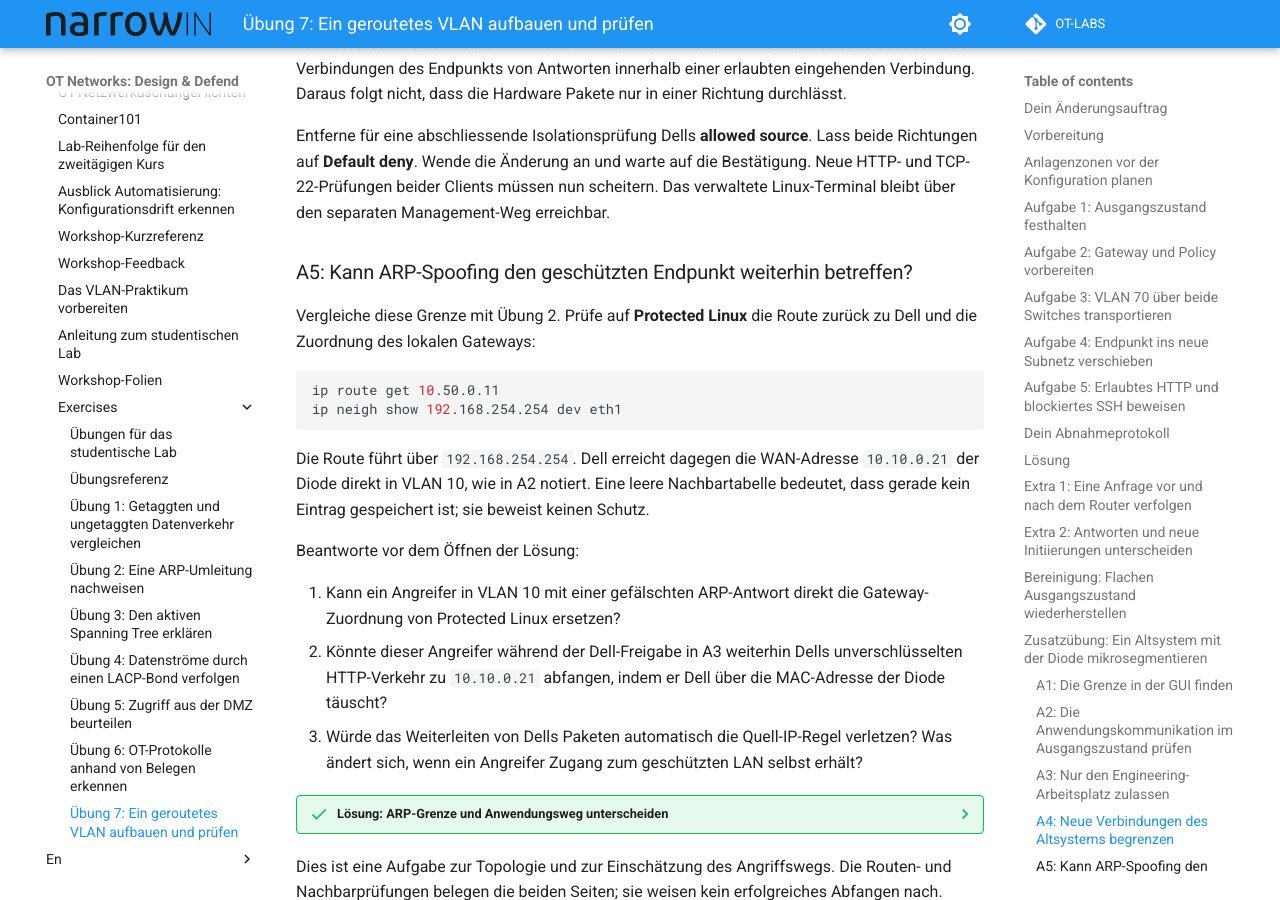
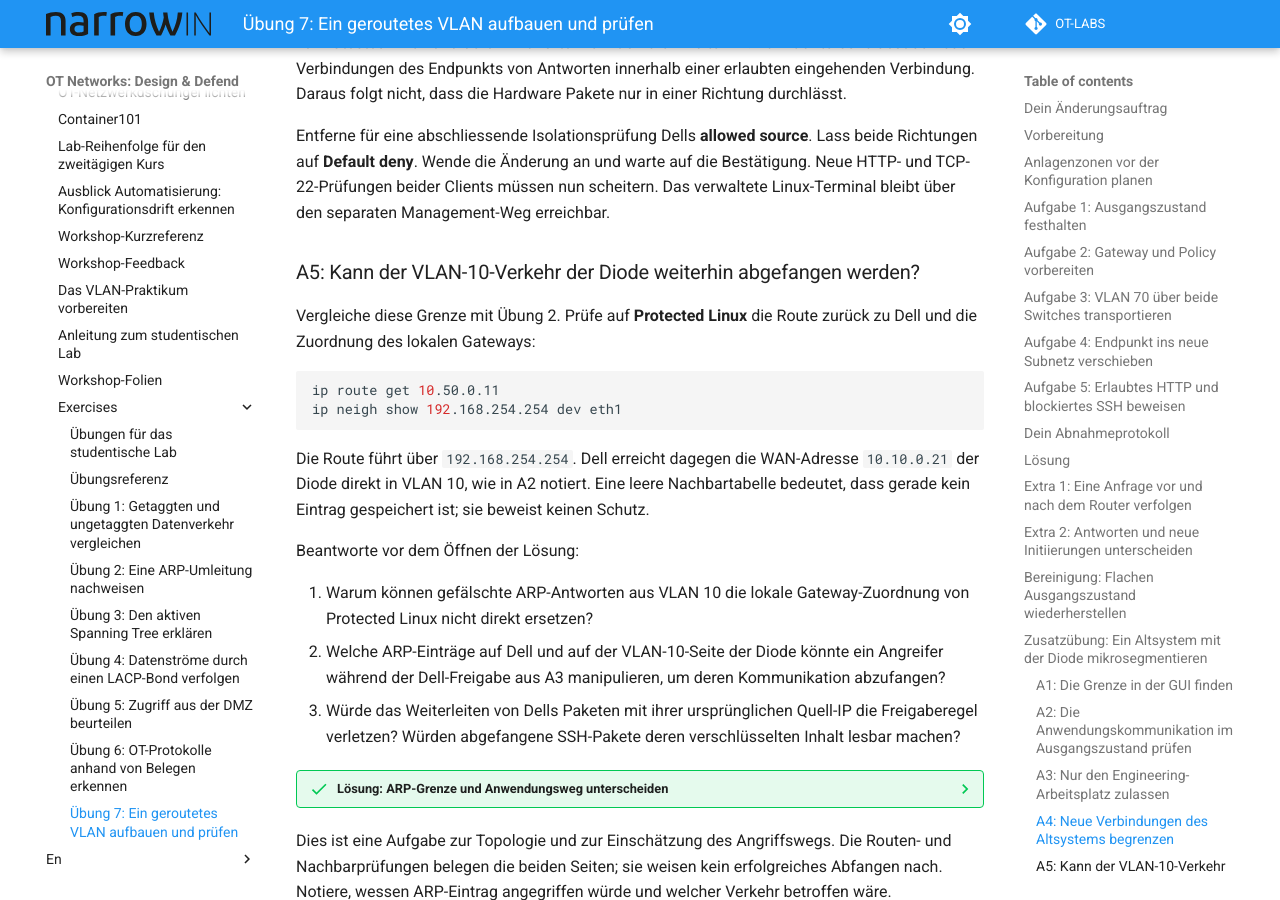
Before and after one commit to narrowin/ot-labs-docs, an MkDocs documentation site: the page built from docs/de/exercises/ex7-segmentation-firewall.md, in a window 1280 px wide and 900 px high, scrolled down 12564 px. Built offline with MkDocs 1.6.1 and Material for MkDocs 9.7.7, drawn with Linux system fonts in a browser that asks for light colours; comment, search, counter and statistics services are not loaded; some of the changed text lies outside the part shown.

Commit message:
docs(labs): focus ARP question on diode WAN traffic
The key remaining exposure is interception on the diode's VLAN 10 side,
even though forged ARP frames cannot reach the protected endpoint's LAN.

Retitle A5 in English and German and name both upstream targets: the
diode's ARP entry for Dell and Dell's entry for the diode. Explain that
relaying the permitted source preserves the IP allowlist match, while
ARP interception does not itself decrypt authenticated SSH. Keep the
existing endpoint route checks and record the clarification and reference.

Verification: both strict documentation builds pass; command blocks are
unchanged and the reader size limit is respected. Checked RFC 4251's
host-key requirement. Staged whitespace checks pass.

Limitations: this is a threat-analysis explanation, not a newly executed
ARP attack. Source changes are not yet published to the live reader.
Separate German proofreading changes remain unstaged.

```diff
--- a/docs/de/exercises/ex7-segmentation-firewall.md
+++ b/docs/de/exercises/ex7-segmentation-firewall.md
@@ -359,7 +359,7 @@ Das Risiko aus der Folie besteht auch in Gegenrichtung: Ein ungepatchter Rechner
 
 Entferne für eine abschliessende Isolationsprüfung Dells **allowed source**. Lass beide Richtungen auf **Default deny**. Wende die Änderung an und warte auf die Bestätigung. Neue HTTP- und TCP-22-Prüfungen beider Clients müssen nun scheitern. Das verwaltete Linux-Terminal bleibt über den separaten Management-Weg erreichbar.
 
-### A5: Kann ARP-Spoofing den geschützten Endpunkt weiterhin betreffen?
+### A5: Kann der VLAN-10-Verkehr der Diode weiterhin abgefangen werden?
 
 Vergleiche diese Grenze mit Übung 2. Prüfe auf **Protected Linux** die Route zurück zu Dell und die Zuordnung des lokalen Gateways:
 
@@ -372,16 +372,16 @@ Die Route führt über `192.168.254.254`. Dell erreicht dagegen die WAN-Adresse
 
 Beantworte vor dem Öffnen der Lösung:
 
-1. Kann ein Angreifer in VLAN 10 mit einer gefälschten ARP-Antwort direkt die Gateway-Zuordnung von Protected Linux ersetzen?
-2. Könnte dieser Angreifer während der Dell-Freigabe in A3 weiterhin Dells unverschlüsselten HTTP-Verkehr zu `10.10.0.21` abfangen, indem er Dell über die MAC-Adresse der Diode täuscht?
-3. Würde das Weiterleiten von Dells Paketen automatisch die Quell-IP-Regel verletzen? Was ändert sich, wenn ein Angreifer Zugang zum geschützten LAN selbst erhält?
+1. Warum können gefälschte ARP-Antworten aus VLAN 10 die lokale Gateway-Zuordnung von Protected Linux nicht direkt ersetzen?
+2. Welche ARP-Einträge auf Dell und auf der VLAN-10-Seite der Diode könnte ein Angreifer während der Dell-Freigabe aus A3 manipulieren, um deren Kommunikation abzufangen?
+3. Würde das Weiterleiten von Dells Paketen mit ihrer ursprünglichen Quell-IP die Freigaberegel verletzen? Würden abgefangene SSH-Pakete deren verschlüsselten Inhalt lesbar machen?
 
 ??? success "Lösung: ARP-Grenze und Anwendungsweg unterscheiden"
     **Direkte Manipulation aus VLAN 10: nein.** Protected Linux und VLAN 10 liegen in unterschiedlichen Ethernet-Segmenten. Diese geroutete Diode leitet ARP-Frames aus VLAN 10 nicht in ihr LAN weiter. Linux ermittelt die MAC-Adresse seines lokalen Gateways `192.168.254.254`, nicht die des externen Gateways aus Übung 2. Der Schutz entsteht durch die Routing-Grenze, nicht durch die `/32`-Regel.
 
-    **Abfangen vor der Diode: weiterhin möglich.** Ein Angreifer in VLAN 10 könnte Dells Zuordnung für `10.10.0.21` manipulieren und dessen erlaubten Verkehr an die echte Diode weiterleiten. Eine manipulierte Dell-Zuordnung auf der Diode kann auch Antworten umleiten. Bleibt die Quell-IP beim Weiterleiten Dells erlaubte Adresse, trifft die Quell-IP-Regel weiterhin zu. Der ARP-Cache des Endpunkts kann korrekt bleiben, während sein unverschlüsselter HTTP-Verkehr vor der Diode abgefangen wird. ARP-Spoofing allein macht aus einer gesperrten Quelle keine erlaubte Quelle.
+    **Der VLAN-10-Verkehr der Diode kann weiterhin abgefangen werden.** Ihr WAN-Interface teilt VLAN 10 mit Dell und einem möglichen Angreifer. Ein manipulierter ARP-Eintrag für Dell (`10.50.0.11`) auf der Diode kann deren Antworten zum Angreifer umleiten. Ein manipulierter Eintrag für die Diode (`10.10.0.21`) auf Dell kann Anfragen umleiten. Leitet der Angreifer die Kommunikation weiter, kann er zwischen Dell und der Diode sitzen. Diese gefälschten ARP-Antworten bleiben in VLAN 10: Sie müssen weder den geschützten Endpunkt erreichen noch dessen ARP-Cache verändern.
 
-    **Ein Angreifer im geschützten LAN ändert die Antwort.** Dort könnte er versuchen, die lokale Gateway-Zuordnung des Endpunkts zu manipulieren. Die geschützte Datenverbindung dieses Labs enthält nur Linux und die Diode; diese Seite muss exklusiv bleiben.
+    **Die Quell-IP-Regel ist kein ARP-Schutz.** Bleibt die Quell-IP beim Weiterleiten Dells erlaubte Adresse, trifft die Freigaberegel weiterhin zu. Der erlaubte HTTP-Verkehr lässt sich auf diesem Weg mitlesen. Abgefangene SSH-Pakete bleiben bei korrekter SSH-Authentifizierung und Host-Key-Prüfung verschlüsselt; siehe [SSH-Host-Key-Prüfung](https://www.rfc-editor.org/rfc/rfc4251.html#section-9.3.4). ARP-Spoofing allein macht aus einer gesperrten Quelle keine erlaubte Quelle. Das verbleibende Risiko ist das Abfangen oder Unterbrechen von Verkehr auf der VLAN-10-Seite der Diode.
 
     Wähle einen Schutz für das verbleibende Risiko: ARP-Prüfung am Switch mit gepflegten IP/MAC-Zuordnungen in VLAN 10 sowie authentifizierte Verschlüsselung, etwa HTTPS oder SSH mit Zertifikats- beziehungsweise Host-Key-Prüfung. Verschlüsselung schützt Anwendungsdaten; sie verhindert nicht, dass ein Angreifer die Verbindung unterbricht. Siehe [RFC 826](https://www.rfc-editor.org/rfc/rfc826.html) und [die Erklärung zur ARP-Prüfung](https://www.cisco.com/c/en/us/td/docs/switches/lan/catalyst9400/software/release/17-13/configuration_guide/sec/b_1713_sec_9400_cg/configuring_dynamic_arp_inspection.html).
 
```
Also changed, not shown: docs/en/exercises/ex7-segmentation-firewall.md (+6 -6 lines), validation/2026-10-21-diode-addon.md (+4 -0 lines).
